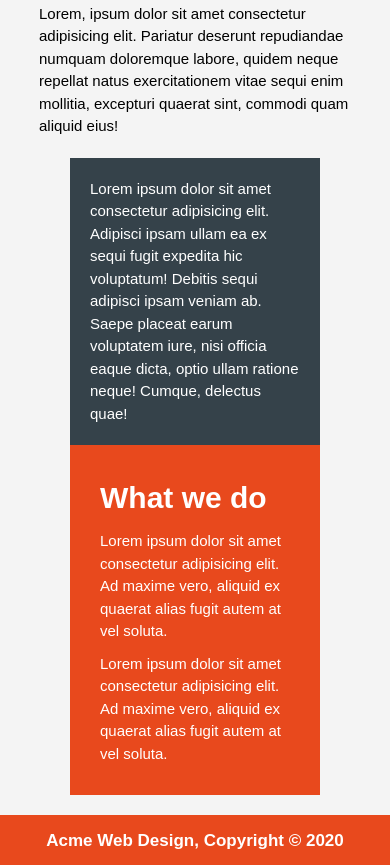
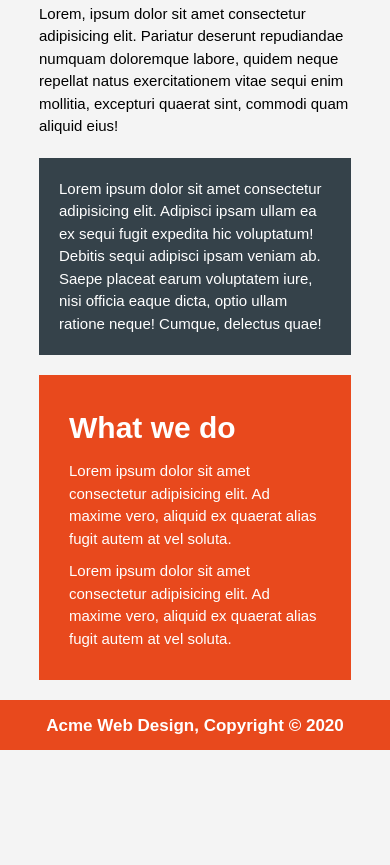
Before and after one commit to JoaoGadelha/firstSite, a plain HTML site: page about.html in a window 390 px wide. Shown: the part 714-1579 px from the top of the page. After the commit the page ends 1464 px from the top, so only its background shows below. Drawn offline with Linux system fonts and the light colour scheme.

Commit message:
Updating

```diff
--- a/css/about.css
+++ b/css/about.css
@@ -120,7 +120,6 @@ header a:hover {
 }
 
 .about .what-we-do {
-    height: 300px;
     grid-column: 3/4;
     background: #e8491d;
     color: white;
@@ -137,6 +136,7 @@ header a:hover {
     grid-column: 1/2;
     background: #35424a;
     color: white;
+
     padding: 20px;
 }
 
@@ -151,14 +151,13 @@ header a:hover {
     place-items: center;
     font-size: 17px;
     margin-top: 20px;
-    position:absolute;
     bottom: 0;
     width: 100%;
 }
 
 /* ************************************************************************ */
 
-@media (max-width:1024px) {
+@media (max-width:900px) {
     header {
         height: 18vh;
     }
@@ -178,12 +177,11 @@ header a:hover {
 
     .about .what-we-do {
         padding: 30px;
-        width: 250px;
-        height: 350px;
     }
 
     .about .about-us-2 {
         grid-column: 1/4;
+        width: 100%;
     }
 
 
@@ -215,7 +213,7 @@ header a:hover {
 
     .about .what-we-do {
         margin: 0 auto;
-        width: 250px;
+        margin-top: 20px;
     }
 }
 
```
Also changed, not shown: 1 other file.
